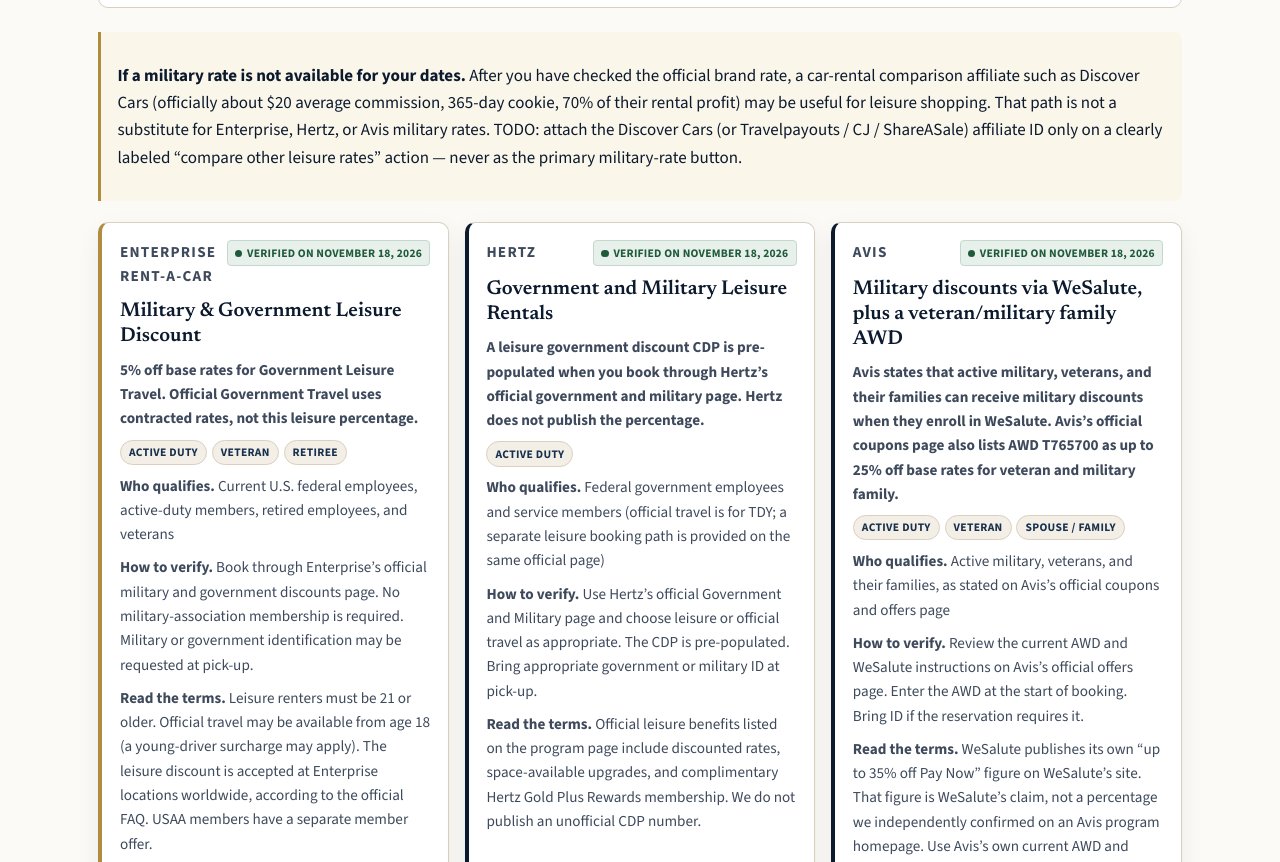
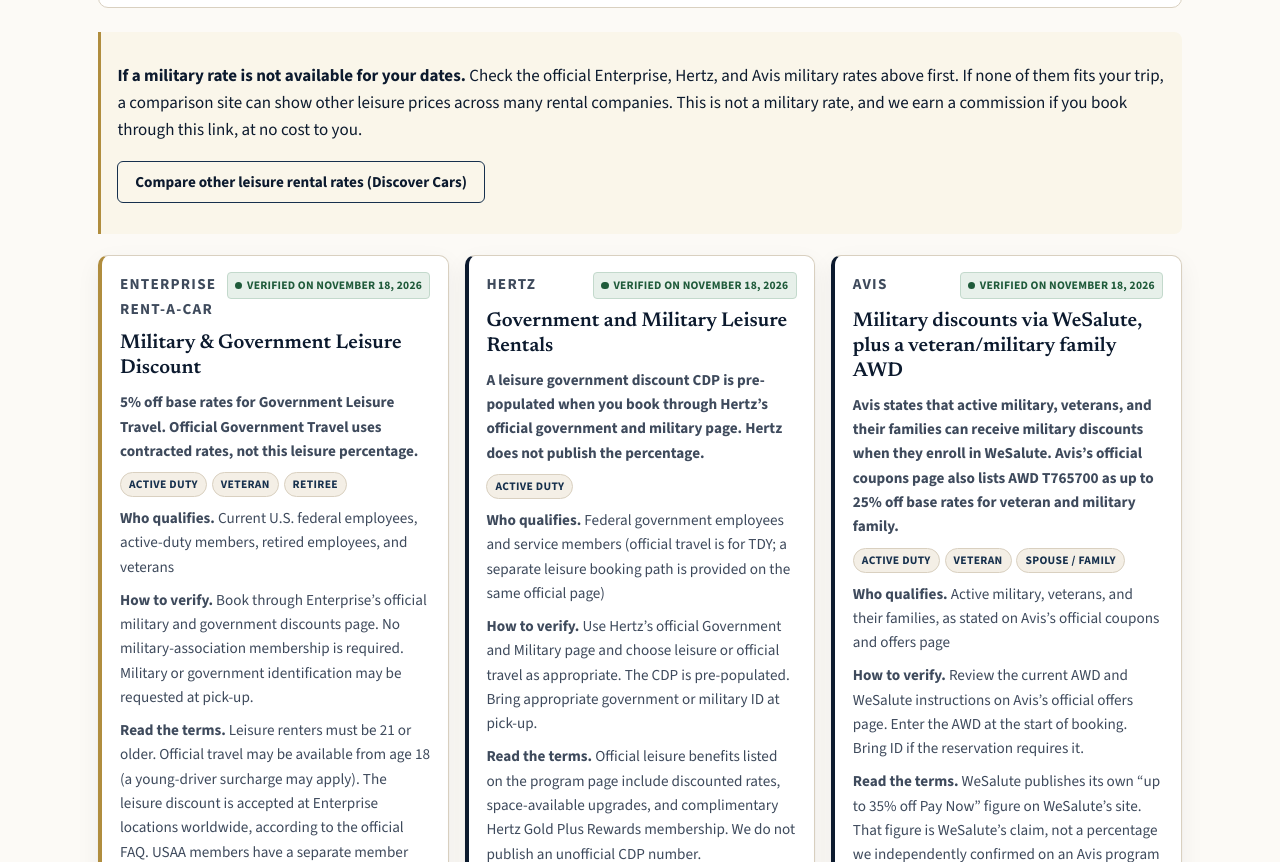
Before and after one commit to drhanna11/earned-rates, a plain HTML site: page compare/military-car-rental-discounts.html in a window 1280 px wide. Shown: the part 976-1838 px from the top of the page. Drawn offline with nearby package versions, Linux system fonts and the light colour scheme.

Commit message:
Add Discover Cars affiliate link as clearly labeled leisure fallback

```diff
--- a/compare/military-car-rental-discounts.html
+++ b/compare/military-car-rental-discounts.html
@@ -81,7 +81,8 @@
 
 
         <div class="callout callout-gold">
-          <p><strong>If a military rate is not available for your dates.</strong> After you have checked the official brand rate, a car-rental comparison affiliate such as Discover Cars (officially about $20 average commission, 365-day cookie, 70% of their rental profit) may be useful for leisure shopping. That path is not a substitute for Enterprise, Hertz, or Avis military rates. TODO: attach the Discover Cars (or Travelpayouts / CJ / ShareASale) affiliate ID only on a clearly labeled “compare other leisure rates” action — never as the primary military-rate button.</p>
+          <p><strong>If a military rate is not available for your dates.</strong> Check the official Enterprise, Hertz, and Avis military rates above first. If none of them fits your trip, a comparison site can show other leisure prices across many rental companies. This is not a military rate, and we earn a commission if you book through this link, at no cost to you.</p>
+          <p><a class="btn btn-outline" href="https://www.discovercars.com/?a_aid=earnedrates" rel="noopener sponsored nofollow" target="_blank">Compare other leisure rental rates (Discover Cars)</a></p>
         </div>
 
     <div class="card-grid">
```
Also changed, not shown: categories/car-rental.html (+1 -0 lines).
